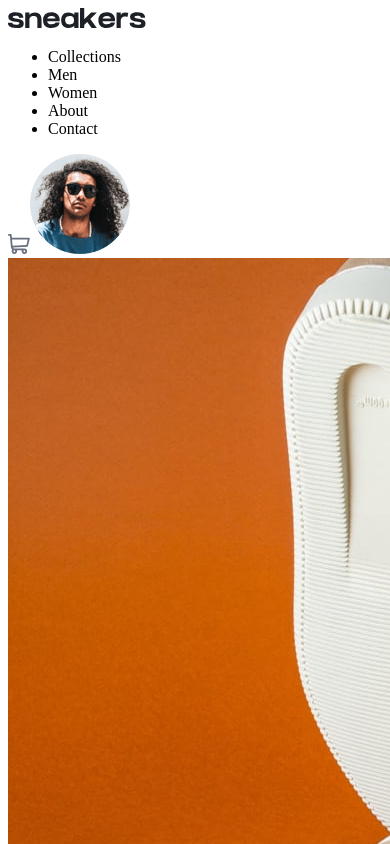
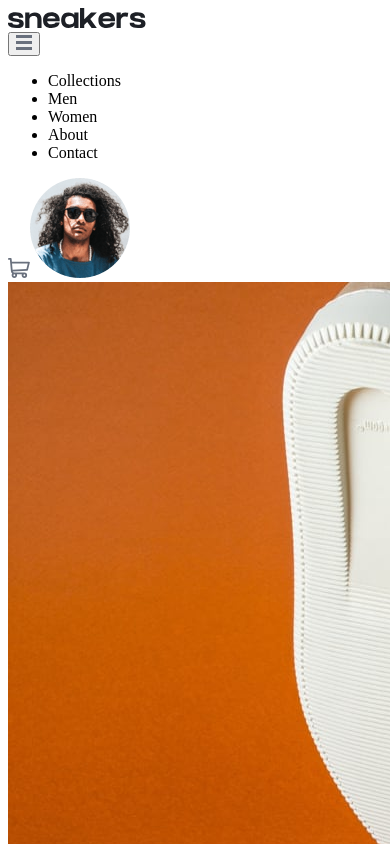
Before and after one commit to riccardofano/e-commerce-product-page, a React (Vite) app: page / in a window 390 px wide. Shown: the top 844 px of the page. Built offline with nearby package versions, Linux system fonts and the light colour scheme.

Commit message:
add open/close menu button for mobile navigation

```diff
--- a/src/Header.tsx
+++ b/src/Header.tsx
@@ -1,17 +1,10 @@
+import Nav from "./Nav";
+
 function Header() {
   return (
     <header>
       <img src="images/logo.svg" alt="Sneakers logo" />
-      <nav>
-        <ul>
-          <li>Collections</li>
-          <li>Men</li>
-          <li>Women</li>
-          <li>About</li>
-          <li>Contact</li>
-        </ul>
-      </nav>
-
+      <Nav />
       <div>
         <img src="images/icon-cart.svg" alt="Shopping cart" />
         <img src="images/image-avatar.png" alt="Profile avatar" />
--- /dev/null
+++ b/src/Nav.tsx
@@ -0,0 +1,30 @@
+import { useState } from "react";
+import { useViewport } from "./hooks/useViewport";
+
+function Nav() {
+  const { isDesktop } = useViewport();
+  const [isOpen, setIsOpen] = useState(false);
+
+  return (
+    <nav>
+      {!isDesktop && (
+        <button onClick={() => setIsOpen(!isOpen)}>
+          {isOpen ? (
+            <img src="/images/icon-close.svg" alt="Close menu" />
+          ) : (
+            <img src="/images/icon-menu.svg" alt="Open menu" />
+          )}
+        </button>
+      )}
+      <ul>
+        <li>Collections</li>
+        <li>Men</li>
+        <li>Women</li>
+        <li>About</li>
+        <li>Contact</li>
+      </ul>
+    </nav>
+  );
+}
+
+export default Nav;
```
